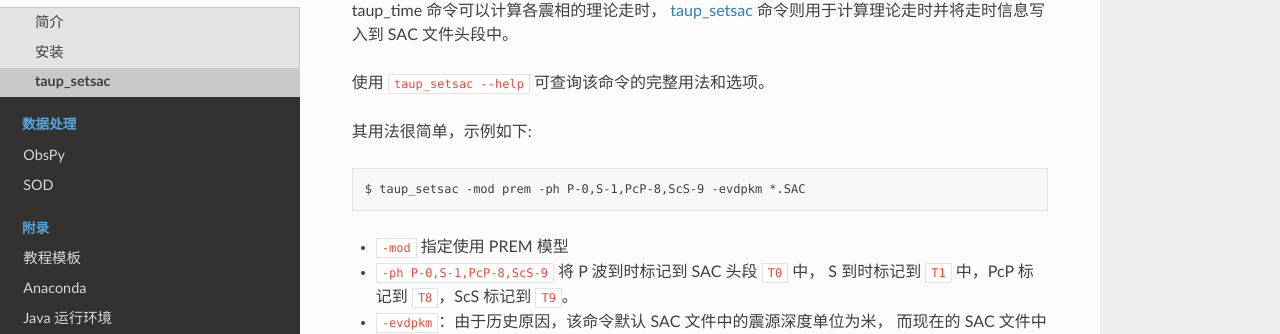
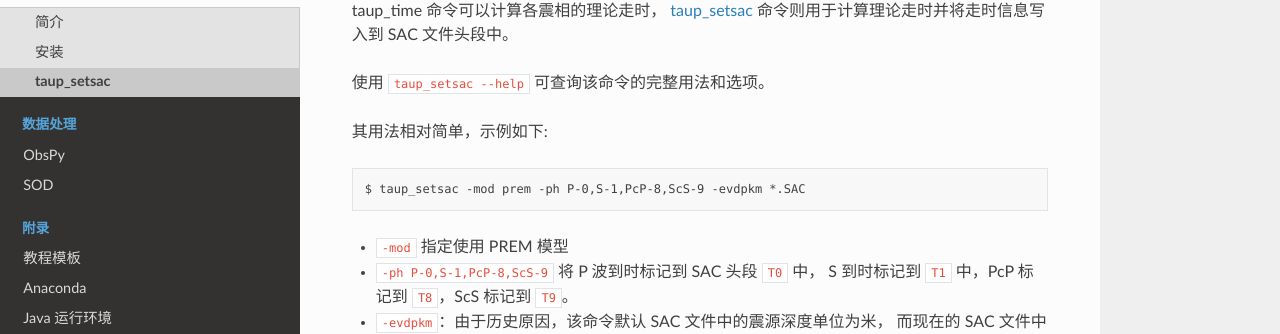
Before and after one commit to seismo-learn/software, a Sphinx documentation site: the page built from source/taup/taup_setsac.rst, in a window 1280 px wide and 1042 px high. Shown: the part 161-495 px from the top of the window. Built offline with Sphinx 7.4.7 and the Read the Docs theme 2.0.0, drawn with Linux system fonts in a browser that asks for light colours.

Commit message:
Update source/taup/taup_setsac.rst
Co-authored-by: Jiayuan Yao <coreman.seism@gmail.com>

```diff
--- a/source/taup/taup_setsac.rst
+++ b/source/taup/taup_setsac.rst
@@ -6,7 +6,7 @@ taup_setsac
 
 使用 ``taup_setsac --help`` 可查询该命令的完整用法和选项。
 
-其用法很简单，示例如下::
+其用法相对简单，示例如下::
 
    $ taup_setsac -mod prem -ph P-0,S-1,PcP-8,ScS-9 -evdpkm *.SAC
 
```
